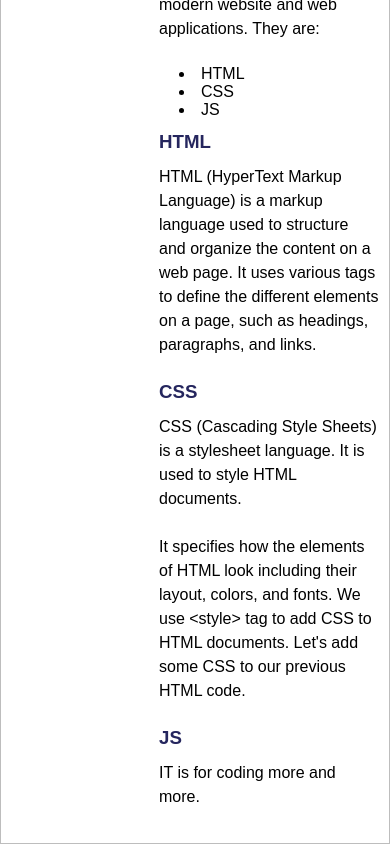
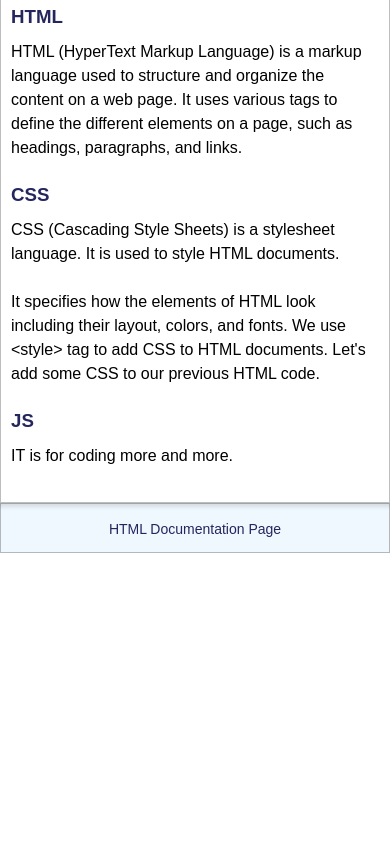
Before and after one commit to Hasinarahman/Technical-Documentation-page, a plain HTML site: page index.html in a window 390 px wide. Shown: the part 2241-3085 px from the top of the page. After the commit the page ends 2795 px from the top, so only its background shows below. Drawn offline with Linux system fonts and the light colour scheme.

Commit message:
create a footer for page

```diff
--- a/index.html
+++ b/index.html
@@ -148,5 +148,9 @@
     </p>
     </section>
   </main>
+
+  <footer>
+    <p>HTML Documentation Page</p>
+  </footer>
 </body>
 </html>
--- a/styles.css
+++ b/styles.css
@@ -117,7 +117,38 @@ aside{
   border: 1px solid rgba(0, 0, 0, 0.26);
   box-shadow: 0px 0px 4px 4px rgba(0, 0, 0, 0.116);
   position: relative;
-  width: 33%;
+  width: 34%;
   height: 450px;
   padding: 12px;
 }
+
+footer {
+  height: 50px;
+  font-size: 14px;
+  text-align: center;
+  color: #25265e;
+  background-color: aliceblue;
+  border: 1px solid rgba(0, 0, 0, 0.26);
+
+}
+
+
+footer p {
+  line-height: 50px;
+}
+
+@media screen and (max-width: 672px) {
+
+  .main {
+    flex-direction: column;
+  }
+
+  .table-of-content {
+    width: 100%;
+    position: relative;
+  }
+
+  .main-content {
+    width: 100%;
+  }
+  }
```
